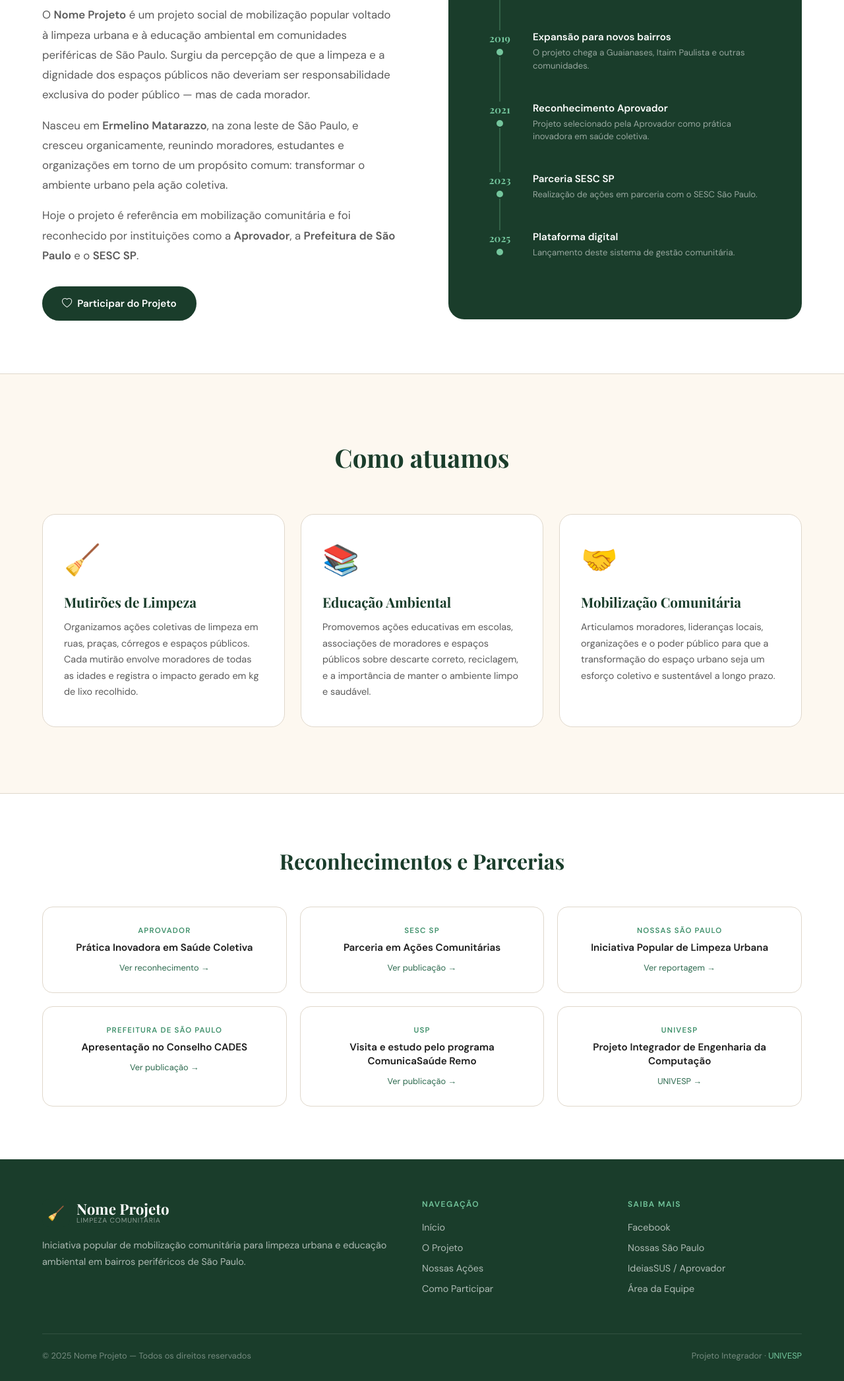
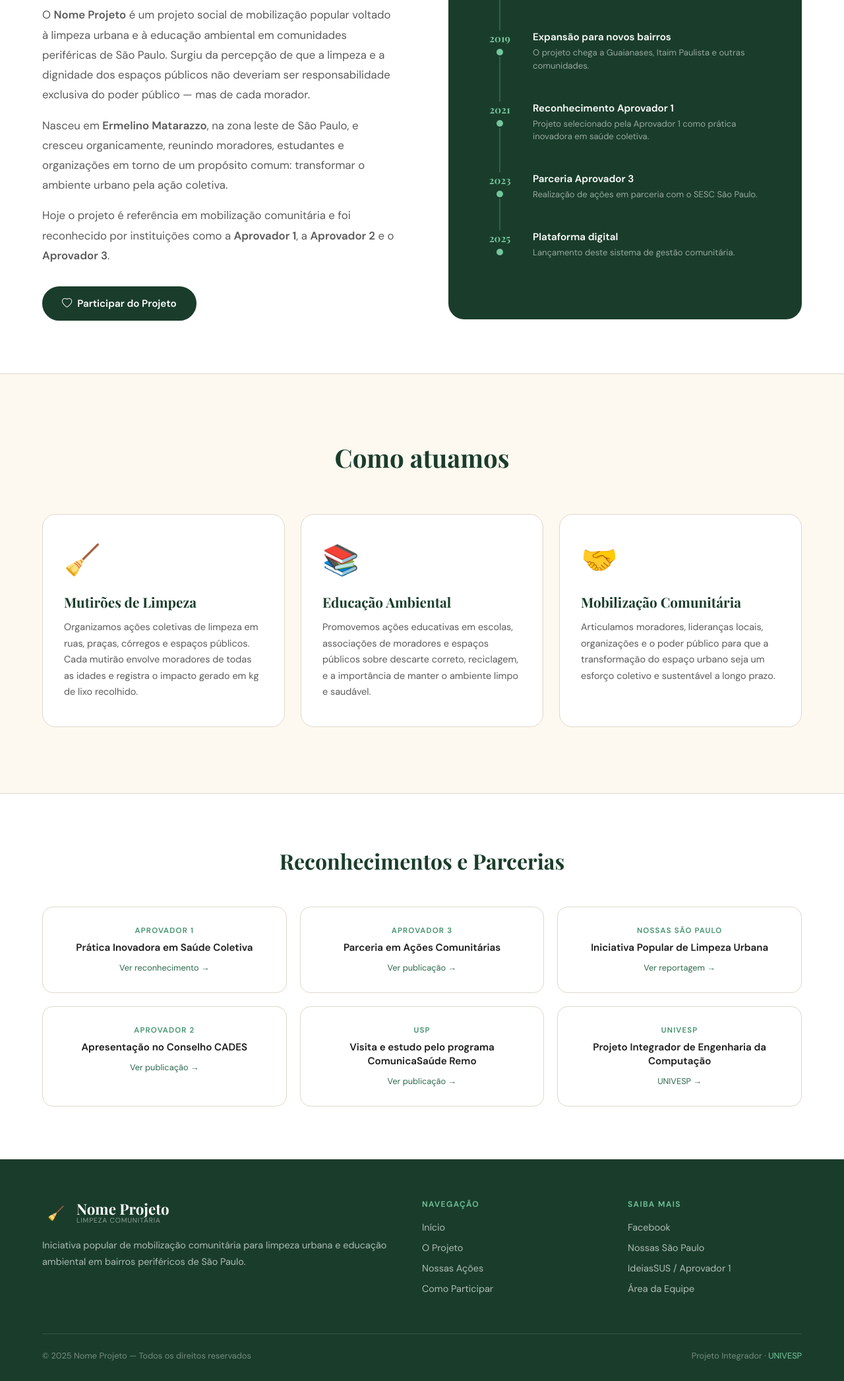
Before and after one commit to flavioalsoares/VarreVilaUNIVESP, a Django app: page /sobre/ in a window 1280 px wide. Shown: the part 351-2444 px from the top of the page at 66% size. Run offline with Django 4.2, Linux system fonts and the light colour scheme.

Commit message:
* Alterado o nome de algumas instituições.

```diff
--- a/config/settings.py
+++ b/config/settings.py
@@ -110,4 +110,6 @@ INSTITUICAO_SLOGAN = os.environ.get('INSTITUICAO_SLOGAN', 'Movimento Popular de
 INSTITUICAO_EMAIL = os.environ.get('INSTITUICAO_EMAIL', 'contato@varrevila.org')
 INSTITUICAO_FACEBOOK = os.environ.get('INSTITUICAO_FACEBOOK', 'https://www.facebook.com/varrevila/')
 INSTITUICAO_ANO_FUNDACAO = os.environ.get('INSTITUICAO_ANO_FUNDACAO', '2018')
-INSTITUICAO_APROVA = os.environ.get('INSTITUICAO_APROVA', 'Aprovador')
+INSTITUICAO_APROVA_1 = os.environ.get('INSTITUICAO_APROVA_1', 'Aprovador 1')
+INSTITUICAO_APROVA_2 = os.environ.get('INSTITUICAO_APROVA_2', 'Aprovador 2')
+INSTITUICAO_APROVA_3 = os.environ.get('INSTITUICAO_APROVA_3', 'Aprovador 3')
--- a/core/context_processors.py
+++ b/core/context_processors.py
@@ -14,5 +14,7 @@ def instituicao(request):
         'INST_EMAIL': settings.INSTITUICAO_EMAIL,
         'INST_FACEBOOK': settings.INSTITUICAO_FACEBOOK,
         'INST_ANO_FUNDACAO': settings.INSTITUICAO_ANO_FUNDACAO,
-        'INST_APROVA': settings.INSTITUICAO_APROVA,
+        'INST_APROVA_1': settings.INSTITUICAO_APROVA_1,
+        'INST_APROVA_2': settings.INSTITUICAO_APROVA_2,
+        'INST_APROVA_3': settings.INSTITUICAO_APROVA_3,
     }
--- a/templates/public/base_publica.html
+++ b/templates/public/base_publica.html
@@ -346,7 +346,7 @@
             <ul>
                 <li><a href="{{ INST_FACEBOOK }}" target="_blank">Facebook</a></li>
                 <li><a href="https://passandoalimpo.nossasaopaulo.org.br/noticia/conheca_o_varre_vila_iniciativa_popular_de_limpeza_urbana_em_sao_paulo" target="_blank">Nossas São Paulo</a></li>
-                <li><a href="https://ideiasus.fiocruz.br/praticas/projeto-varre-vila/" target="_blank">IdeiasSUS / {{ INST_APROVA }}</a></li>
+                <li><a href="https://ideiasus.fiocruz.br/praticas/projeto-varre-vila/" target="_blank">IdeiasSUS / {{ INST_APROVA_1 }}</a></li>
                 <li><a href="{% url 'users:login' %}">Área da Equipe</a></li>
             </ul>
         </div>
--- a/templates/public/contato.html
+++ b/templates/public/contato.html
@@ -277,7 +277,7 @@
             <i class="bi bi-newspaper"></i> Nossas SP
         </a>
         <a href="https://ideiasus.fiocruz.br/praticas/projeto-varre-vila/" target="_blank" class="contato-link">
-            <i class="bi bi-heart-pulse"></i> IdeiasSUS {{ INST_APROVA }}
+            <i class="bi bi-heart-pulse"></i> IdeiasSUS {{ INST_APROVA_1 }}
         </a>
     </div>
 
--- a/templates/public/home.html
+++ b/templates/public/home.html
@@ -482,7 +482,7 @@
 
         <div class="badge-flutuante">
             <span class="emoji">🏆</span>
-            <div class="badge-texto">Projeto reconhecido<br>pela {{ INST_APROVA }}</div>
+            <div class="badge-texto">Projeto reconhecido<br>pela {{ INST_APROVA_1 }}</div>
         </div>
     </div>
 </section>
--- a/templates/public/sobre.html
+++ b/templates/public/sobre.html
@@ -114,7 +114,7 @@
             Nasceu em <strong>Ermelino Matarazzo</strong>, na zona leste de São Paulo, e cresceu organicamente, reunindo moradores, estudantes e organizações em torno de um propósito comum: transformar o ambiente urbano pela ação coletiva.
         </p>
         <p>
-            Hoje o projeto é referência em mobilização comunitária e foi reconhecido por instituições como a <strong>{{ INST_APROVA }}</strong>, a <strong>Prefeitura de São Paulo</strong> e o <strong>SESC SP</strong>.
+            Hoje o projeto é referência em mobilização comunitária e foi reconhecido por instituições como a <strong>{{ INST_APROVA_1 }}</strong>, a <strong>{{ INST_APROVA_2 }}</strong> e o <strong>{{ INST_APROVA_3 }}</strong>.
         </p>
         <div style="margin-top:32px">
             <a href="{% url 'public:contato' %}" class="btn-primario">
@@ -152,8 +152,8 @@
                     <div class="tl-dot"></div>
                 </div>
                 <div class="tl-conteudo">
-                    <h4>Reconhecimento {{ INST_APROVA }}</h4>
-                    <p>Projeto selecionado pela {{ INST_APROVA }} como prática inovadora em saúde coletiva.</p>
+                    <h4>Reconhecimento {{ INST_APROVA_1 }}</h4>
+                    <p>Projeto selecionado pela {{ INST_APROVA_1 }} como prática inovadora em saúde coletiva.</p>
                 </div>
             </div>
             <div class="tl-item">
@@ -162,7 +162,7 @@
                     <div class="tl-dot"></div>
                 </div>
                 <div class="tl-conteudo">
-                    <h4>Parceria SESC SP</h4>
+                    <h4>Parceria {{ INST_APROVA_3 }}</h4>
                     <p>Realização de ações em parceria com o SESC São Paulo.</p>
                 </div>
             </div>
@@ -207,12 +207,12 @@
     <h2 class="reconh-titulo">Reconhecimentos e Parcerias</h2>
     <div class="reconh-grid">
         <div class="reconh-item">
-            <div class="org">{{ INST_APROVA }}</div>
+            <div class="org">{{ INST_APROVA_1 }}</div>
             <h4>Prática Inovadora em Saúde Coletiva</h4>
             <a href="https://ideiasus.fiocruz.br/praticas/projeto-varre-vila/" target="_blank">Ver reconhecimento →</a>
         </div>
         <div class="reconh-item">
-            <div class="org">SESC SP</div>
+            <div class="org">{{ INST_APROVA_3 }}</div>
             <h4>Parceria em Ações Comunitárias</h4>
             <a href="https://www.sescsp.org.br/varre-vila-da-comunidade-santa-ines-em-ermelino-matarazzo/" target="_blank">Ver publicação →</a>
         </div>
@@ -222,7 +222,7 @@
             <a href="https://passandoalimpo.nossasaopaulo.org.br/noticia/conheca_o_varre_vila_iniciativa_popular_de_limpeza_urbana_em_sao_paulo" target="_blank">Ver reportagem →</a>
         </div>
         <div class="reconh-item">
-            <div class="org">Prefeitura de São Paulo</div>
+            <div class="org">{{ INST_APROVA_2 }}</div>
             <h4>Apresentação no Conselho CADES</h4>
             <a href="https://prefeitura.sp.gov.br/web/casa_verde/w/idealizador-do-varre-vila-fala-sobre-sua-experi%C3%AAncia-aos-conselheiros-do-cades" target="_blank">Ver publicação →</a>
         </div>
```
